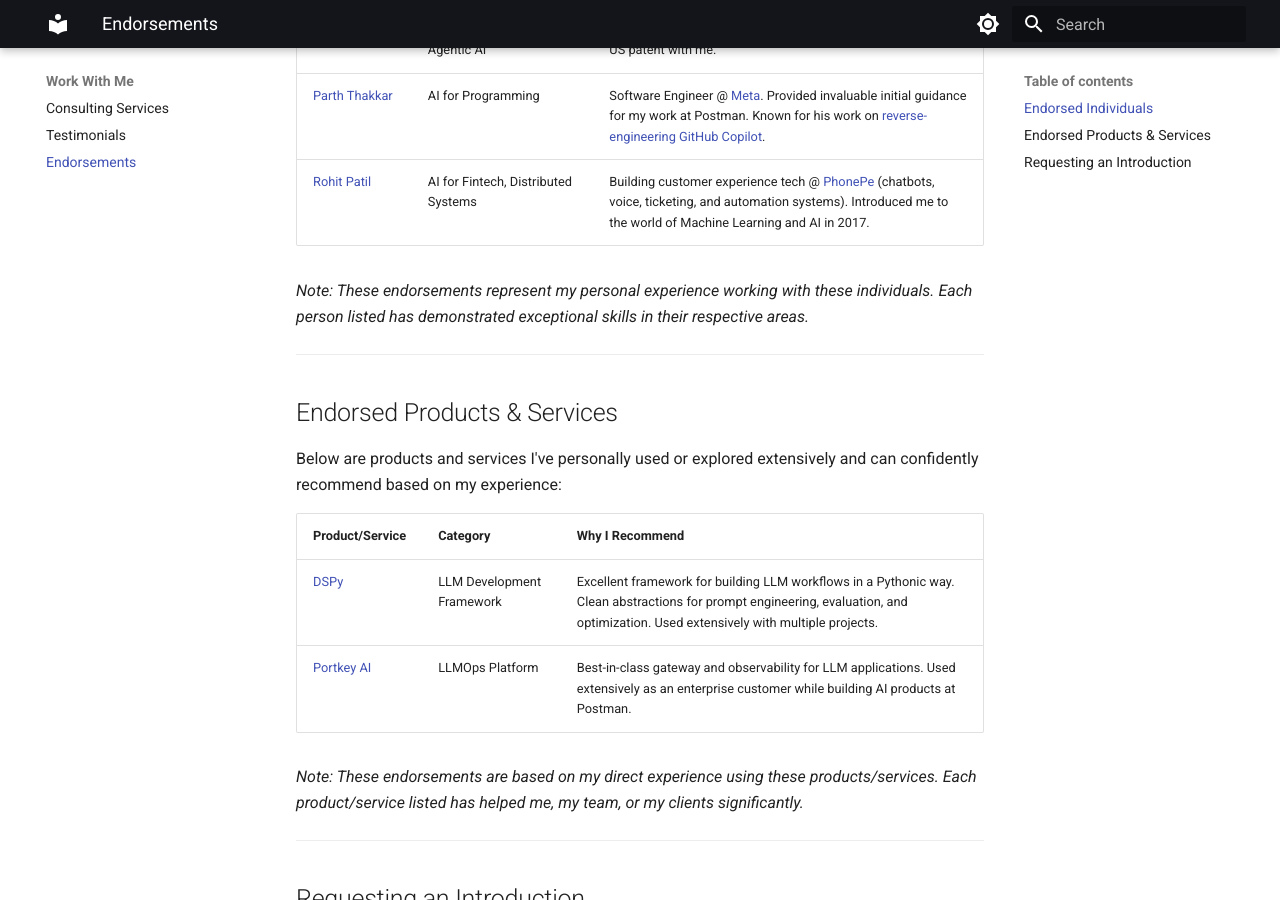
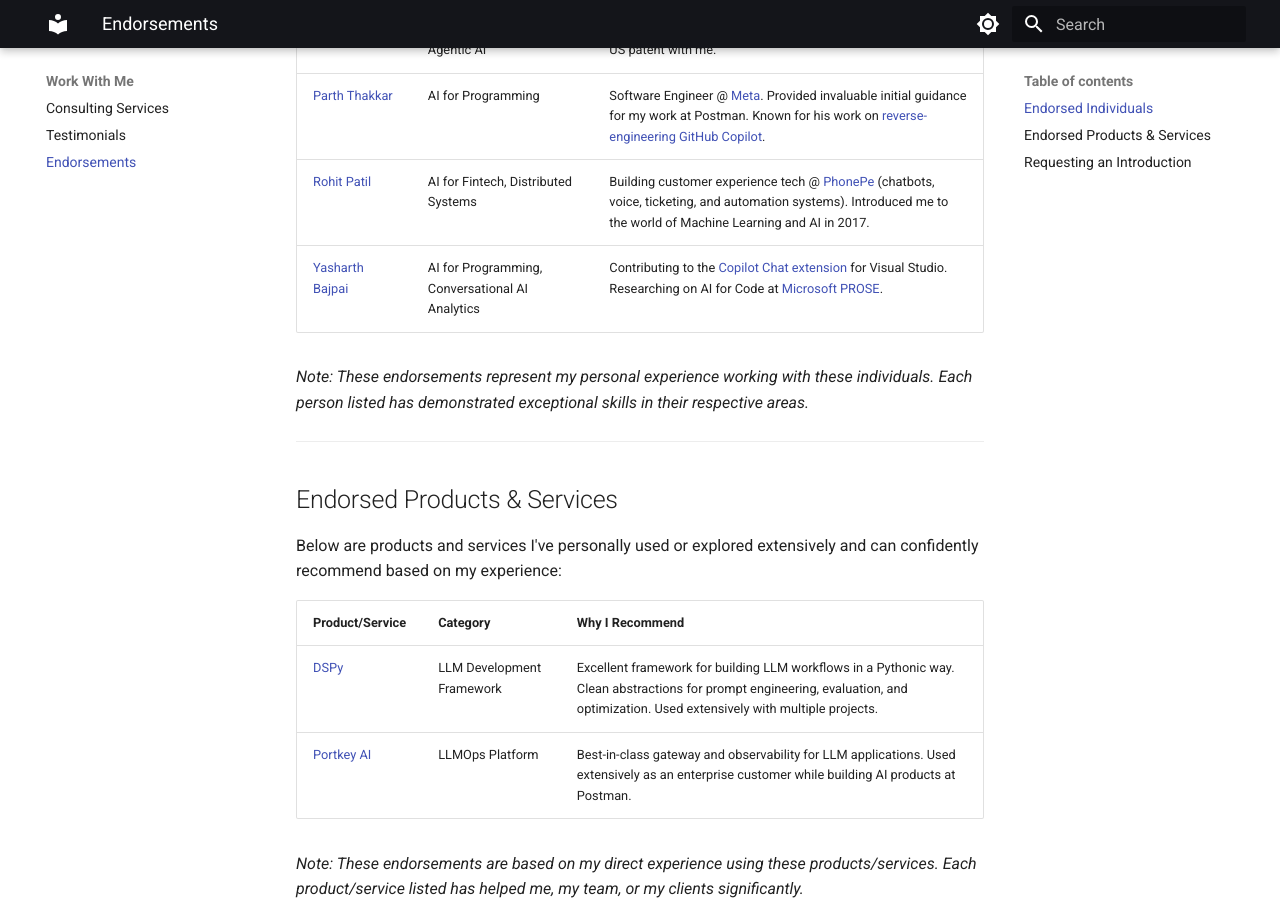
Before and after one commit to rajaswa/website, an MkDocs documentation site: the page built from docs/work-with-me/endorsements.md, in a window 1280 px wide and 900 px high, scrolled down 583 px. Built offline with MkDocs 1.6.1 and Material for MkDocs 9.7.7, drawn with Linux system fonts in a browser that asks for light colours.

Commit message:
add Yasharth endorsement

```diff
--- a/docs/work-with-me/endorsements.md
+++ b/docs/work-with-me/endorsements.md
@@ -10,6 +10,7 @@
 | [Manasi Patwardhan](https://www.linkedin.com/in/manasi-patwardhan-25215019/) | AI for Programming, Neurosymbolic AI, Agentic AI | Senior Scientist @ [TCS Research](https://www.linkedin.com/company/tcs-research/posts/?feedView=all). Mentored me during my stint at TCS Research. Co-authored multiple research papers and a US patent with me. |
 | [Parth Thakkar](https://www.linkedin.com/in/thakkar-parth/) | AI for Programming | Software Engineer @ [Meta](https://www.linkedin.com/company/meta/posts/?feedView=all). Provided invaluable initial guidance for my work at Postman. Known for his work on [reverse-engineering GitHub Copilot](https://thakkarparth007.github.io/copilot-explorer). |
 | [Rohit Patil](https://www.linkedin.com/in/rohitrpatil/) | AI for Fintech, Distributed Systems | Building customer experience tech @ [PhonePe](https://www.linkedin.com/company/phonepe-internet/posts/?feedView=all) (chatbots, voice, ticketing, and automation systems). Introduced me to the world of Machine Learning and AI in 2017. |
+| [Yasharth Bajpai](https://www.linkedin.com/in/yasharth-bajpai/) | AI for Programming, Conversational AI Analytics | Contributing to the [Copilot Chat extension](https://learn.microsoft.com/en-us/visualstudio/ide/visual-studio-github-copilot-chat?view=vs-2022) for Visual Studio. Researching on AI for Code at [Microsoft PROSE](https://www.microsoft.com/en-us/research/group/prose/). |
 
 *Note: These endorsements represent my personal experience working with these individuals. Each person listed has demonstrated exceptional skills in their respective areas.*
 
```
